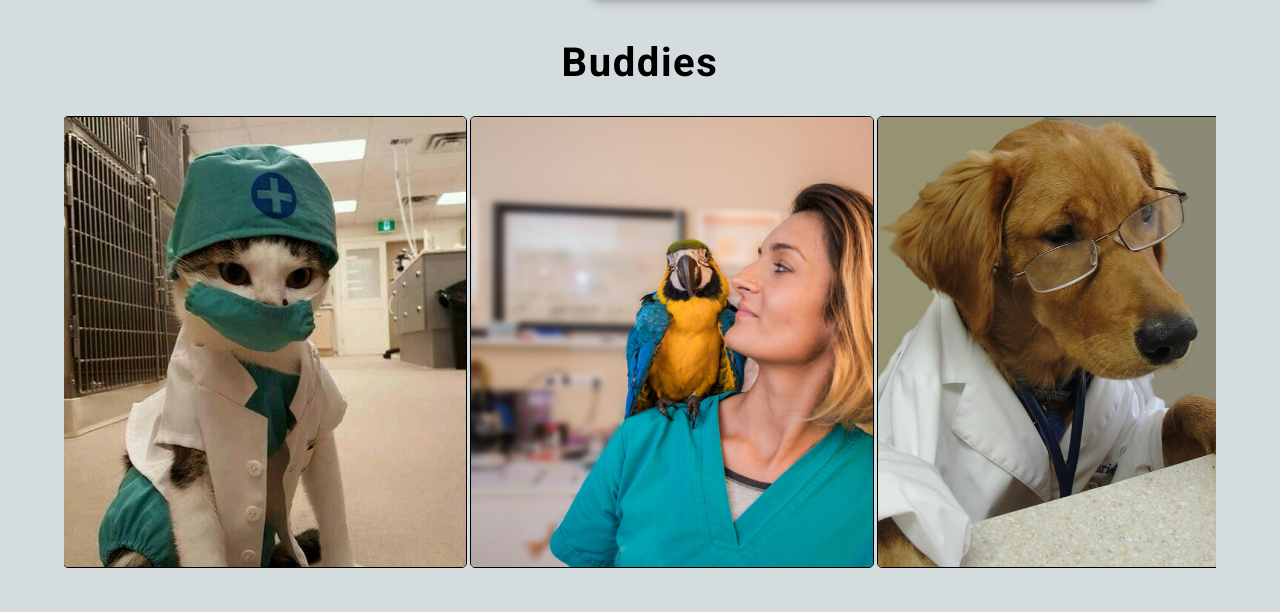
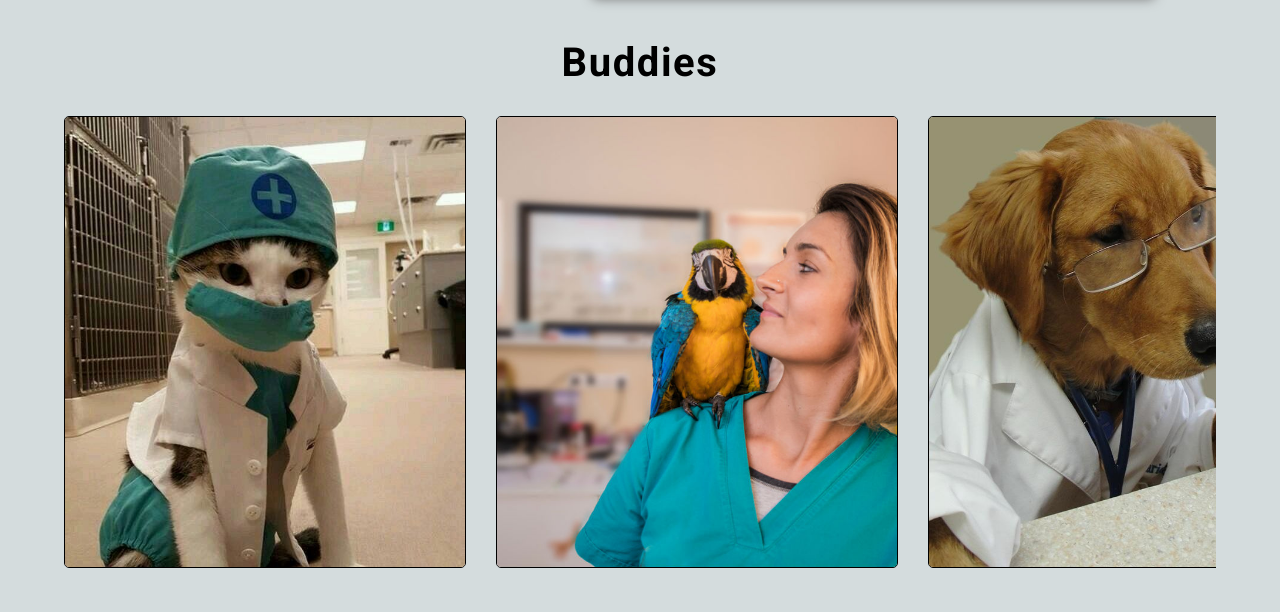
Before and after one commit to Maizo21/veterinaria, a plain HTML site: page index.html in a window 1280 px wide. Shown: the part 1177-1789 px from the top of the page. Drawn offline with Linux system fonts and the light colour scheme.

Commit message:
Actualización pequeña de estilos

```diff
--- a/Principalstyle.css
+++ b/Principalstyle.css
@@ -574,14 +574,6 @@ footer .left ul {
     width: 75%;
   }
 
-  .buddies-img-container {
-    flex-direction: column;
-    display: grid;
-    grid-template-columns: repeat(4, 1fr);
-    gap: 5px;
-    overflow-x: hidden;
-  }
-
   .buddie-img {
     height: 450px;
   }
```
